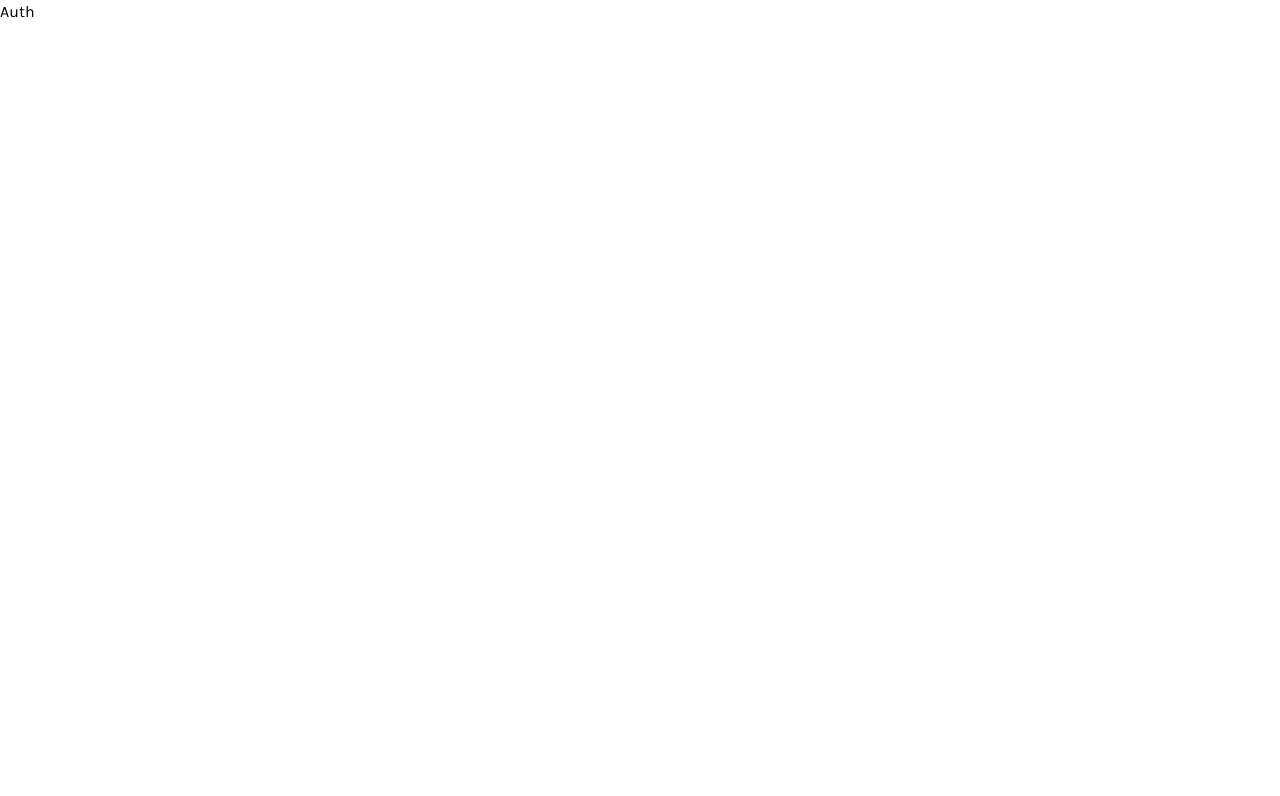
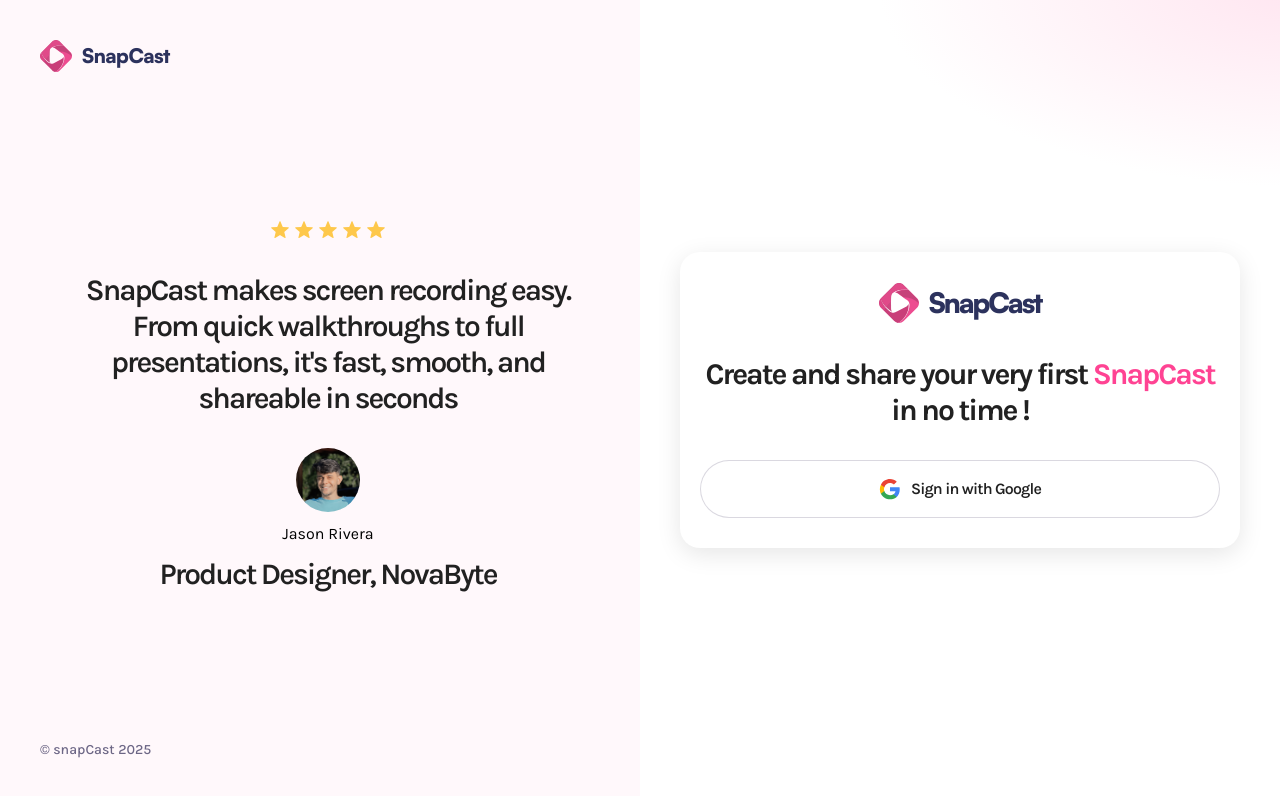
Before and after one commit to bibekkd/loom-clone, a Next.js app: page /sign-in in a window 1280 px wide. Shown: the top 796 px of the page. Built offline with nearby package versions, Linux system fonts and the light colour scheme.

Commit message:
Auth ui done

```diff
--- a/app/(auth)/sign-in/page.tsx
+++ b/app/(auth)/sign-in/page.tsx
@@ -1,8 +1,78 @@
+import Link from 'next/link'
 import React from 'react'
+import Image from 'next/image'
 
 const page = () => {
   return (
-    <div>Auth</div>
+    <main className='sign-in'>
+      <aside className='testimonial'>
+        <Link href={"/"}>
+          <Image
+            src="/assets/icons/logo.svg"
+            alt="logo"
+            width={32}
+            height={32}
+          />
+          <h1>SnapCast</h1>
+        </Link>
+
+        <div className='description'>
+          <section>
+            <figure>
+              {Array.from({ length: 5 }).map((_, i) =>
+                <Image
+                  key={i}
+                  src="/assets/icons/star.svg"
+                  alt="star"
+                  width={20}
+                  height={20}
+                />
+              )}
+            </figure>
+              <p>SnapCast makes screen recording    easy. From quick walkthroughs to
+              full presentations, it&apos;s fast, smooth, and shareable in seconds
+              </p>
+
+              <article>
+                <Image
+                  src='/assets/images/jason.png'
+                  alt='jason'
+                  width={64}
+                  height={64}
+                  className='rounded-full'
+                />
+                <h2>Jason Rivera</h2>
+                <p>Product Designer, NovaByte</p>
+              </article>
+          </section>
+        </div>
+        <p>© snapCast {(new Date()).getFullYear()}</p>
+      </aside>
+      <aside className='google-sign-in'>
+          <section>
+            <Link href={"/"}>
+              <Image
+                src="/assets/icons/logo.svg"
+                alt="logo"
+                width={40}
+                height={40}
+              />
+              <h1>SnapCast</h1>
+            </Link>
+            <p> Create and share your very first   <span>SnapCast</span> in no time !
+            </p>
+            <button>
+              <Image
+                src="/assets/icons/google.svg" alt="google"
+                width={22}
+                height={22}
+              />
+              <span>Sign in with Google</span>
+            </button>
+          </section>
+      </aside>
+      <div className='overlay'/>
+    </main>
   )
 }
 
```
